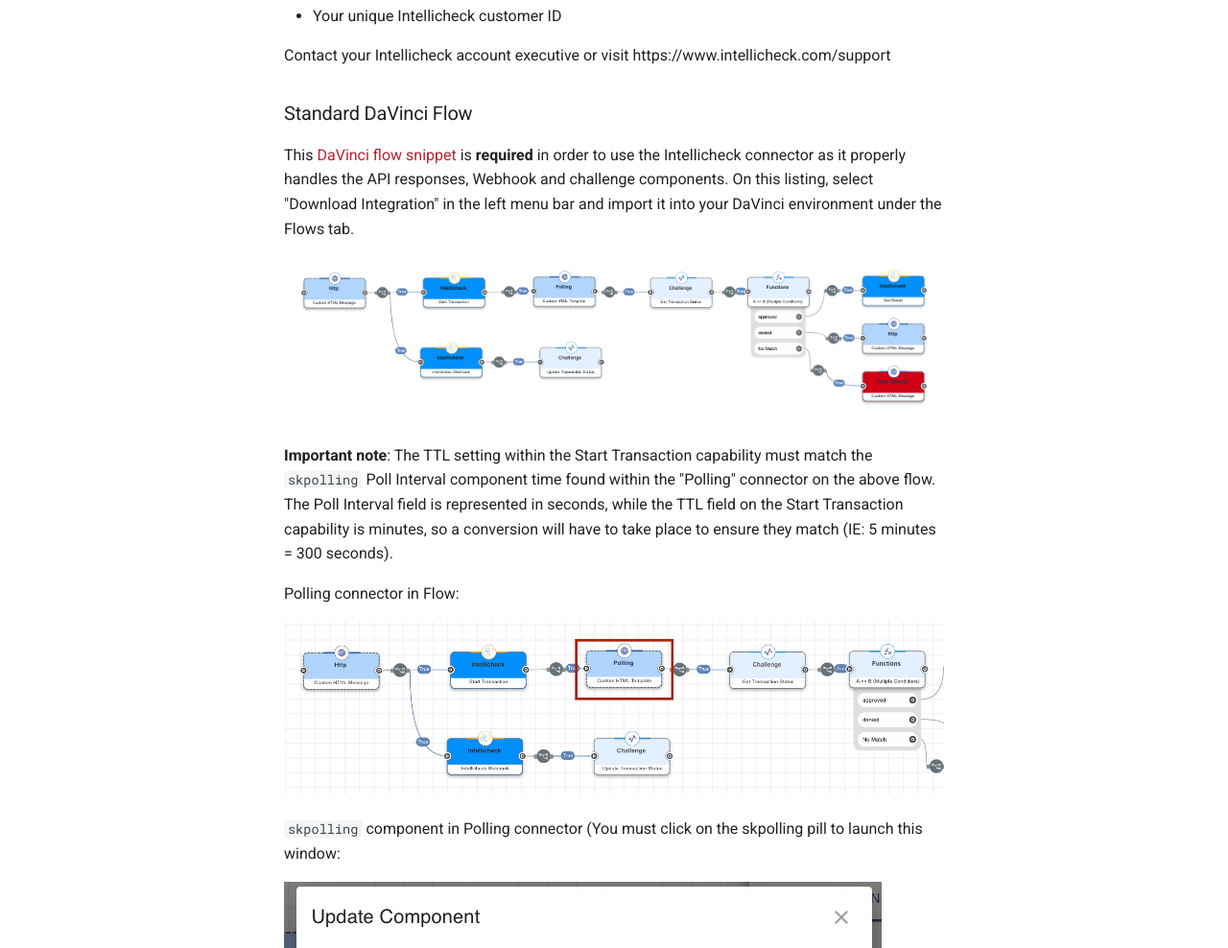
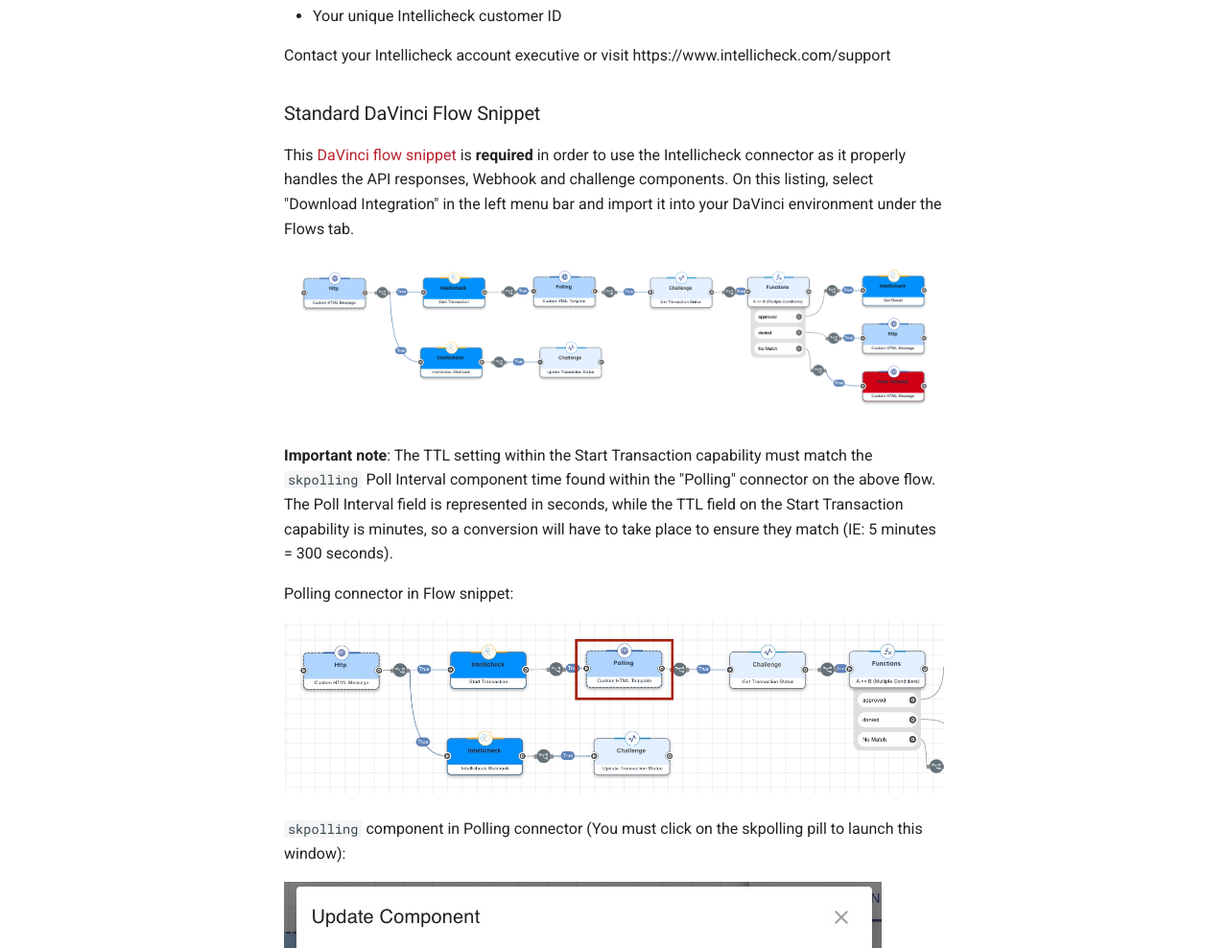
Before and after one commit to pingone-davinci/documentation, an MkDocs documentation site: the page built from docs/intellicheck/README.md, in a window 1280 px wide and 1400 px high, scrolled down 1121 px. Shown: the part 154-1142 px from the top of the window at 96% size. Built offline with MkDocs 1.6.1 and Material for MkDocs 9.7.7, drawn with Linux system fonts in a browser that asks for light colours; comment, search, counter and statistics services are not loaded.

Commit message:
Update README.md

````diff
--- a/docs/intellicheck/README.md
+++ b/docs/intellicheck/README.md
@@ -27,18 +27,18 @@
 
 Contact your Intellicheck account executive or visit https://www.intellicheck.com/support
 
-### Standard DaVinci Flow
+### Standard DaVinci Flow Snippet
 This [DaVinci flow snippet](https://support.pingidentity.com/s/marketplace-integration/a7iUJ0000002AEbYAM/intellicheck-flow-snippet) is **required** in order to use the Intellicheck connector as it properly handles the API responses, Webhook and challenge components. On this listing, select "Download Integration" in the left menu bar and import it into your DaVinci environment under the Flows tab.
 
 ![intellicheckFlowImage.png](intellicheckFlowImage.png)
 
 **Important note**: The TTL setting within the Start Transaction capability must match the ```skpolling``` Poll Interval component time found within the "Polling" connector on the above flow. The Poll Interval field is represented in seconds, while the TTL field on the Start Transaction capability is minutes, so a conversion will have to take place to ensure they match (IE: 5 minutes = 300 seconds).
 
-Polling connector in Flow:
+Polling connector in Flow snippet:
 
 ![intellicheckFlowPolling.png](intellicheckFlowPolling.png)
 
-```skpolling``` component in Polling connector (You must click on the skpolling pill to launch this window:
+```skpolling``` component in Polling connector (You must click on the skpolling pill to launch this window):
 
 ![intellicheckPolling.png](intellicheckPolling.png)
 
````
